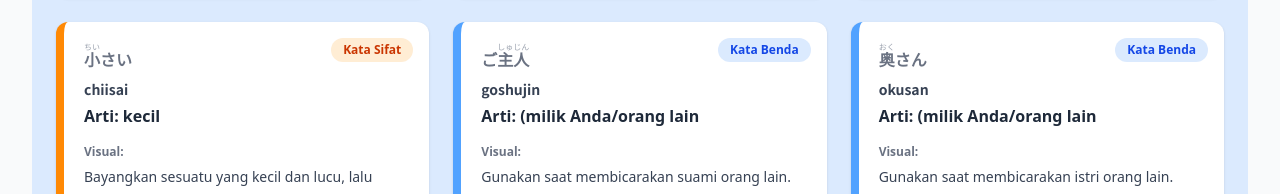
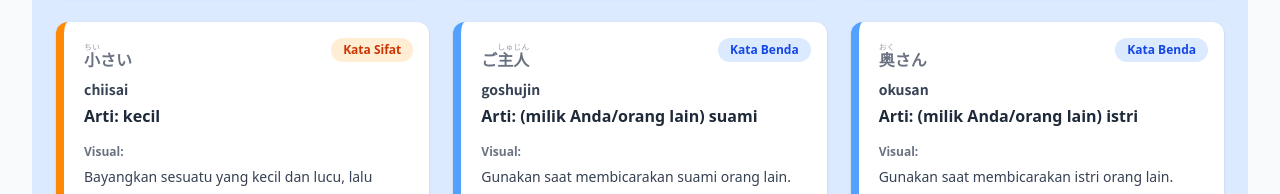
Before and after one commit to randyaswin/study-japan, a Next.js app: page /n5/1 in a window 1280 px wide. Shown: the part 3202-3396 px from the top of the page. Built offline with nearby package versions, Linux system fonts and the light colour scheme.

Commit message:
fix meaning

```diff
--- a/src/app/n5/[day]/DailySprintClient.tsx
+++ b/src/app/n5/[day]/DailySprintClient.tsx
@@ -102,9 +102,11 @@ interface DailySprintClientProps {
         vocabularyPerPage: number;
         grammarPerPage: number;
     };
+    allKanjiMeanings?: string[];
+    allVocabMeanings?: string[];
 }
 
-export default function DailySprintClient({ sprintData, day, availableDays, settings }: DailySprintClientProps) {
+export default function DailySprintClient({ sprintData, day, availableDays, settings, allKanjiMeanings, allVocabMeanings }: DailySprintClientProps) {
     // State untuk flip cards
     const [isKanjiFlipMode, setIsKanjiFlipMode] = useState(false);
     const [isVocabFlipMode, setIsVocabFlipMode] = useState(false);
@@ -149,22 +151,29 @@ export default function DailySprintClient({ sprintData, day, availableDays, sett
     useEffect(() => {
         if (isKanjiMultipleChoice) {
             const newKanjiOptions: {[key: number]: string[]} = {};
+            // Use all kanji meanings if available, otherwise fallback to current page meanings
+            const meaningSource = allKanjiMeanings || sprintData.kanji.map(item => item.arti);
             sprintData.kanji.forEach((item, index) => {
-                newKanjiOptions[index] = generateKanjiOptions(item, sprintData.kanji);
+                newKanjiOptions[index] = generateKanjiOptions(item, meaningSource);
             });
             setKanjiOptions(newKanjiOptions);
         }
-    }, [isKanjiMultipleChoice, sprintData.kanji]);
+    }, [isKanjiMultipleChoice, sprintData.kanji, allKanjiMeanings]);
 
     useEffect(() => {
         if (isVocabMultipleChoice) {
             const newVocabOptions: {[key: number]: string[]} = {};
+            // Use all vocab meanings if available, otherwise fallback to current page meanings
+            const meaningSource = allVocabMeanings || sprintData.vocabulary.map(item => {
+                const match = item.reading_meaning.match(/\((.*)\)/);
+                return match ? match[1] : '';
+            }).filter(meaning => meaning);
             sprintData.vocabulary.forEach((item, index) => {
-                newVocabOptions[index] = generateVocabOptions(item, sprintData.vocabulary);
+                newVocabOptions[index] = generateVocabOptions(item, meaningSource);
             });
             setVocabOptions(newVocabOptions);
         }
-    }, [isVocabMultipleChoice, sprintData.vocabulary]);
+    }, [isVocabMultipleChoice, sprintData.vocabulary, allVocabMeanings]);
 
     // Function to create page URL with settings
     const createPageUrl = (pageNumber: number) => {
@@ -176,37 +185,36 @@ export default function DailySprintClient({ sprintData, day, availableDays, sett
     };
 
     // Helper function to generate multiple choice options for kanji
-    const generateKanjiOptions = (correctItem: KanjiItem, allItems: KanjiItem[]) => {
+    const generateKanjiOptions = (correctItem: KanjiItem, allKanjiMeanings: string[]) => {
         const options = [correctItem.arti];
-        const otherItems = allItems.filter(item => item.kanji !== correctItem.kanji);
+        // Use all kanji meanings for incorrect options for increased difficulty (lightweight approach)
+        const otherMeanings = allKanjiMeanings.filter(meaning => meaning !== correctItem.arti);
 
         // Shuffle and pick 3 random incorrect options
-        const shuffled = [...otherItems].sort(() => 0.5 - Math.random());
-        const incorrectOptions = shuffled.slice(0, 3).map(item => item.arti);
+        const shuffled = [...otherMeanings].sort(() => 0.5 - Math.random());
+        const incorrectOptions = shuffled.slice(0, 3);
 
         options.push(...incorrectOptions);
         return options.sort(() => 0.5 - Math.random()); // Shuffle the final options
     };
 
     // Helper function to generate multiple choice options for vocabulary
-    const generateVocabOptions = (correctItem: VocabItem, allItems: VocabItem[]) => {
+    const generateVocabOptions = (correctItem: VocabItem, allVocabMeanings: string[]) => {
         // Extract meaning from reading_meaning field
         const correctMeaning = (() => {
-            const match = correctItem.reading_meaning.match(/\(([^)]+)\)/);
+            const match = correctItem.reading_meaning.match(/\((.*)\)/);
             return match ? match[1] : '';
         })();
 
         const options = [correctMeaning];
-        const otherItems = allItems.filter(item => item.vocab !== correctItem.vocab);
+        // Use all vocab meanings for incorrect options for increased difficulty (lightweight approach)
+        const otherMeanings = allVocabMeanings.filter(meaning => meaning !== correctMeaning);
 
         // Shuffle and pick 3 random incorrect options
-        const shuffled = [...otherItems].sort(() => 0.5 - Math.random());
-        const incorrectOptions = shuffled.slice(0, 3).map(item => {
-            const match = item.reading_meaning.match(/\(([^)]+)\)/);
-            return match ? match[1] : '';
-        }).filter(meaning => meaning); // Remove empty meanings
+        const shuffled = [...otherMeanings].sort(() => 0.5 - Math.random());
+        const incorrectOptions = shuffled.slice(0, 3);
 
-        options.push(...incorrectOptions.slice(0, 3));
+        options.push(...incorrectOptions);
         return options.sort(() => 0.5 - Math.random()); // Shuffle the final options
     };
 
@@ -603,7 +611,7 @@ export default function DailySprintClient({ sprintData, day, availableDays, sett
 
                                 const multipleChoiceOptions = vocabOptions[index] || [];
                                 const correctMeaning = (() => {
-                                    const match = item.reading_meaning.match(/\(([^)]+)\)/);
+                                    const match = item.reading_meaning.match(/\((.*)\)/);
                                     return match ? match[1] : '';
                                 })();
 
--- a/src/app/n5/[day]/page.tsx
+++ b/src/app/n5/[day]/page.tsx
@@ -145,6 +145,13 @@ export default async function DailySprintPage({
         grammar: paginatedGrammar
     };
 
+    // Extract meanings from full datasets for multiple choice options (lightweight approach)
+    const allKanjiMeanings = kanjiData.map(item => item.arti);
+    const allVocabMeanings = vocabData.map(item => {
+        const match = item.reading_meaning.match(/\((.*)\)/);
+        return match ? match[1] : '';
+    }).filter(meaning => meaning); // Remove empty meanings
+
     // Generate available pages for navigation based on vocabulary count
     const availableDays = Array.from({ length: totalPages }, (_, i) => i + 1);
 
@@ -167,6 +174,8 @@ export default async function DailySprintPage({
                 day={day}
                 availableDays={availableDays}
                 settings={settings}
+                allKanjiMeanings={allKanjiMeanings}
+                allVocabMeanings={allVocabMeanings}
             />
         </>
     );
```
